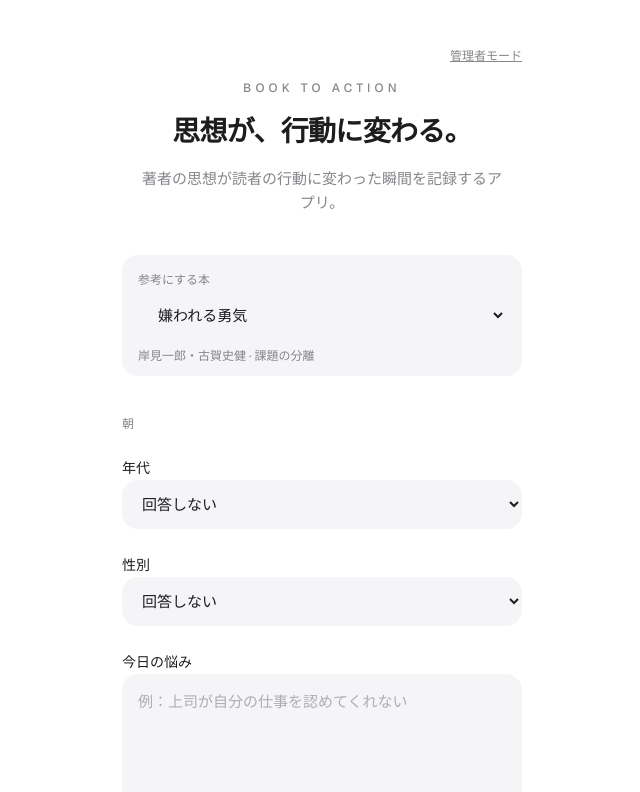
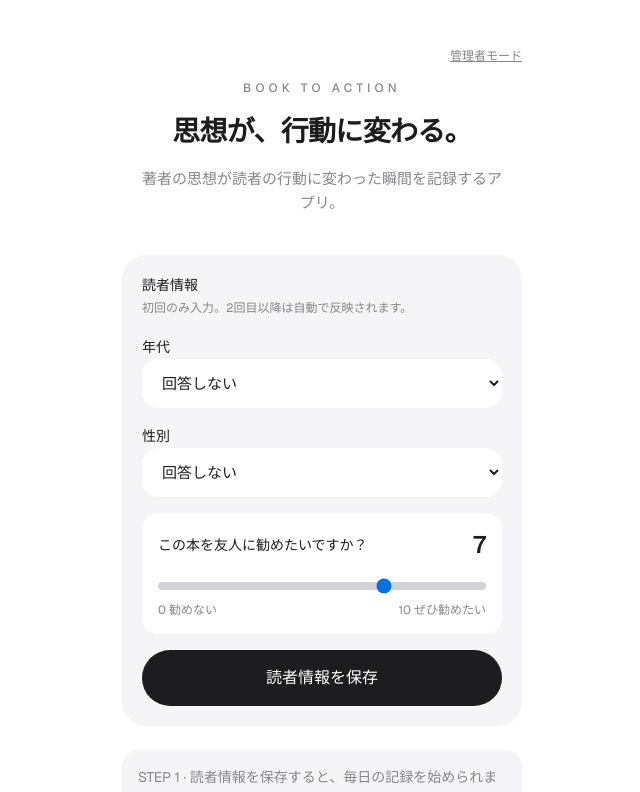
Before and after one commit to takuroonishi/book-to-action, a Next.js app: page / in a window 1280 px wide. Shown: the top 792 px of the page, without its empty margins (318-958 px from the left). Built offline with nearby package versions, Linux system fonts and the light colour scheme.

Commit message:
improve reader profile and recommendation

```diff
--- a/app/page.tsx
+++ b/app/page.tsx
@@ -23,15 +23,15 @@ import {
   loadDailyRecords,
   type DailyRecord,
 } from "@/lib/daily-records";
+import { insertReaderFeedback } from "@/lib/reader-feedback";
 import {
-  insertReaderFeedback,
-  AGE_GROUP_OPTIONS,
-  GENDER_OPTIONS,
-  type AgeGroup,
-  type Gender,
-} from "@/lib/reader-feedback";
+  loadReaderProfile,
+  saveReaderProfile,
+  type ReaderProfile,
+} from "@/lib/reader-profile";
 import { isSupabaseConfigured } from "@/lib/supabase/client";
 import { ReaderFeedbackDashboard } from "@/components/ReaderFeedbackDashboard";
+import { ReaderProfileSection } from "@/components/ReaderProfileSection";
 
 function getTodayKey() {
   return new Date().toISOString().slice(0, 10);
@@ -430,11 +430,11 @@ export default function Home() {
   const [morningScore, setMorningScore] = useState(8);
   const [eveningScore, setEveningScore] = useState(5);
   const [result, setResult] = useState<ThoughtResult | null>(null);
-  const [learning, setLearning] = useState("");
+  const [todayReflection, setTodayReflection] = useState("");
+  const [todayLearning, setTodayLearning] = useState("");
   const [messageToAuthor, setMessageToAuthor] = useState("");
-  const [recommendScore, setRecommendScore] = useState(7);
-  const [ageGroup, setAgeGroup] = useState<AgeGroup>("回答しない");
-  const [gender, setGender] = useState<Gender>("回答しない");
+  const [readerProfile, setReaderProfile] = useState<ReaderProfile | null>(null);
+  const [isEditingProfile, setIsEditingProfile] = useState(false);
   const [agreedToFeedbackUse, setAgreedToFeedbackUse] = useState(false);
   const [error, setError] = useState("");
   const [saveMessage, setSaveMessage] = useState("");
@@ -457,13 +457,29 @@ export default function Home() {
 
   useEffect(() => {
     const loadedCustomBooks = loadCustomBooks();
+    const loadedProfile = loadReaderProfile();
     setCustomBooks(loadedCustomBooks);
     setRecords(loadDailyRecords());
     setSelectedBookId(loadSelectedBookId(loadedCustomBooks));
+    setReaderProfile(loadedProfile);
+    setIsEditingProfile(!loadedProfile);
   }, [todayKey]);
+
+  function handleSaveProfile(profile: ReaderProfile) {
+    saveReaderProfile(profile);
+    setReaderProfile(profile);
+    setIsEditingProfile(false);
+  }
 
   function handleConvert(event: FormEvent<HTMLFormElement>) {
     event.preventDefault();
+
+    if (!readerProfile) {
+      setError("先に読者情報を保存してください。");
+      setIsEditingProfile(true);
+      setResult(null);
+      return;
+    }
 
     if (!worry.trim()) {
       setError("今日の悩みを入力してください。");
@@ -474,9 +490,9 @@ export default function Home() {
     setError("");
     setResult(generateThoughtResult(selectedBookId, worry, customBooks));
     setEveningScore(5);
-    setLearning("");
+    setTodayReflection("");
+    setTodayLearning("");
     setMessageToAuthor("");
-    setRecommendScore(7);
     setAgreedToFeedbackUse(false);
     setSaveMessage("");
     setSaveError("");
@@ -485,9 +501,9 @@ export default function Home() {
   function handleEdit() {
     setResult(null);
     setEveningScore(5);
-    setLearning("");
+    setTodayReflection("");
+    setTodayLearning("");
     setMessageToAuthor("");
-    setRecommendScore(7);
     setAgreedToFeedbackUse(false);
     setSaveMessage("");
     setSaveError("");
@@ -499,10 +515,12 @@ export default function Home() {
     setWorry("");
     setMorningScore(8);
     setEveningScore(5);
-    setLearning("");
+    setTodayReflection("");
+    setTodayLearning("");
     setMessageToAuthor("");
-    setRecommendScore(7);
     setAgreedToFeedbackUse(false);
+    setSaveMessage("");
+    setSaveError("");
     setError("");
   }
 
@@ -511,9 +529,22 @@ export default function Home() {
       return;
     }
 
-    if (!learning.trim()) {
+    if (!readerProfile) {
+      setSaveMessage("");
+      setSaveError("先に読者情報を保存してください。");
+      setIsEditingProfile(true);
+      return;
+    }
+
+    if (!todayReflection.trim()) {
       setSaveError("");
-      setSaveMessage("今日の学びを入力してください。");
+      setSaveMessage("振り返りを入力してください。");
+      return;
+    }
+
+    if (!todayLearning.trim()) {
+      setSaveError("");
+      setSaveMessage("学びを入力してください。");
       return;
     }
 
@@ -539,8 +570,9 @@ export default function Home() {
 
     try {
       await insertReaderFeedback({
-        ageGroup,
-        gender,
+        ageGroup: readerProfile.ageGroup,
+        gender: readerProfile.gender,
+        recommendScore: readerProfile.recommendScore,
         bookId: activeBook.id,
         bookTitle: activeBook.title,
         bookAuthor: activeBook.author,
@@ -550,9 +582,9 @@ export default function Home() {
         todayAction: result.todayAction,
         eveningScore,
         improvementRate,
-        learning: learning.trim(),
+        todayReflection: todayReflection.trim(),
+        todayLearning: todayLearning.trim(),
         messageToAuthor: messageToAuthor.trim(),
-        recommendScore,
       });
 
       const record = appendDailyRecord({
@@ -568,7 +600,7 @@ export default function Home() {
         morningScore,
         eveningScore,
         improvementRate,
-        learning: learning.trim(),
+        learning: todayLearning.trim(),
       });
 
       setRecords([record, ...records]);
@@ -578,9 +610,9 @@ export default function Home() {
       setMorningScore(8);
       setEveningScore(5);
       setResult(null);
-      setLearning("");
+      setTodayReflection("");
+      setTodayLearning("");
       setMessageToAuthor("");
-      setRecommendScore(7);
       setAgreedToFeedbackUse(false);
     } catch (err) {
       setSaveMessage("");
@@ -654,6 +686,29 @@ export default function Home() {
           />
         ) : (
           <>
+            <ReaderProfileSection
+              profile={readerProfile}
+              isEditing={isEditingProfile}
+              onEdit={() => setIsEditingProfile(true)}
+              onCancelEdit={() => setIsEditingProfile(false)}
+              onSave={handleSaveProfile}
+            />
+
+            {!readerProfile ? (
+              <p className="mt-6 rounded-2xl bg-[#f5f5f7] px-4 py-4 text-sm leading-relaxed text-[#86868b]">
+                STEP 1 · 読者情報を保存すると、毎日の記録を始められます。
+              </p>
+            ) : (
+              <p className="mt-6 text-sm text-[#86868b]">
+                STEP 2 · 毎日の悩みと行動を記録
+              </p>
+            )}
+
+            <div
+              className={`mt-6 space-y-6 ${
+                !readerProfile ? "pointer-events-none opacity-40" : ""
+              }`}
+            >
             {!result ? (
               <BookSelector
                 books={allBooks}
@@ -663,48 +718,10 @@ export default function Home() {
             ) : null}
 
             {!result ? (
-              <form onSubmit={handleConvert} className="mt-10 space-y-6">
+              <form onSubmit={handleConvert} className="space-y-6">
                 <p className="text-xs font-medium tracking-widest text-[#86868b]">
                   朝
                 </p>
-
-                <label htmlFor="age-group" className="block space-y-3">
-                  <span className="text-sm font-medium text-[#1d1d1f]">年代</span>
-                  <select
-                    id="age-group"
-                    name="ageGroup"
-                    value={ageGroup}
-                    onChange={(event) =>
-                      setAgeGroup(event.target.value as AgeGroup)
-                    }
-                    className={selectClassName}
-                  >
-                    {AGE_GROUP_OPTIONS.map((option) => (
-                      <option key={option} value={option}>
-                        {option}
-                      </option>
-                    ))}
-                  </select>
-                </label>
-
-                <label htmlFor="gender" className="block space-y-3">
-                  <span className="text-sm font-medium text-[#1d1d1f]">性別</span>
-                  <select
-                    id="gender"
-                    name="gender"
-                    value={gender}
-                    onChange={(event) =>
-                      setGender(event.target.value as Gender)
-                    }
-                    className={selectClassName}
-                  >
-                    {GENDER_OPTIONS.map((option) => (
-                      <option key={option} value={option}>
-                        {option}
-                      </option>
-                    ))}
-                  </select>
-                </label>
 
                 <label htmlFor="worry" className="block space-y-3">
                   <span className="text-sm font-medium text-[#1d1d1f]">
@@ -832,16 +849,32 @@ export default function Home() {
                     onChange={setEveningScore}
                   />
 
-                  <label htmlFor="learning" className="block space-y-3">
+                  <label htmlFor="today-reflection" className="block space-y-3">
                     <span className="text-sm font-medium text-[#1d1d1f]">
-                      今日の学び
+                      振り返り
                     </span>
                     <textarea
-                      id="learning"
+                      id="today-reflection"
                       rows={4}
-                      value={learning}
-                      onChange={(event) => setLearning(event.target.value)}
-                      placeholder="例：相手の反応より、自分の行動に集中できる"
+                      value={todayReflection}
+                      onChange={(event) =>
+                        setTodayReflection(event.target.value)
+                      }
+                      placeholder="例：今日は相手の反応より、自分の行動に集中できた"
+                      className={textareaClassName}
+                    />
+                  </label>
+
+                  <label htmlFor="today-learning" className="block space-y-3">
+                    <span className="text-sm font-medium text-[#1d1d1f]">
+                      学び
+                    </span>
+                    <textarea
+                      id="today-learning"
+                      rows={4}
+                      value={todayLearning}
+                      onChange={(event) => setTodayLearning(event.target.value)}
+                      placeholder="例：課題の分離を意識すると、気持ちが楽になる"
                       className={textareaClassName}
                     />
                   </label>
@@ -861,17 +894,6 @@ export default function Home() {
                       className={textareaClassName}
                     />
                   </label>
-
-                  <ScoreSlider
-                    id="recommend-score"
-                    label="この本を友人に勧めたいですか？"
-                    value={recommendScore}
-                    onChange={setRecommendScore}
-                    min={0}
-                    max={10}
-                    hintLeft="0 勧めない"
-                    hintRight="10 ぜひ勧めたい"
-                  />
 
                   <p className="text-xs leading-relaxed text-[#86868b]">
                     {feedbackNoticeText}
@@ -924,6 +946,7 @@ export default function Home() {
             ) : null}
 
             <HistoryList records={records} />
+            </div>
 
             <footer className="mt-20 text-center">
               <p className="text-sm leading-loose text-[#86868b]">
--- /dev/null
+++ b/components/ReaderProfileSection.tsx
@@ -0,0 +1,168 @@
+"use client";
+
+import { useEffect, useState } from "react";
+import {
+  AGE_GROUP_OPTIONS,
+  GENDER_OPTIONS,
+  type AgeGroup,
+  type Gender,
+} from "@/lib/reader-feedback";
+import type { ReaderProfile } from "@/lib/reader-profile";
+
+const selectClassName =
+  "w-full rounded-2xl bg-white px-4 py-3.5 text-[15px] text-[#1d1d1f] transition focus:bg-[#ebebef] focus:outline-none";
+
+type ReaderProfileSectionProps = {
+  profile: ReaderProfile | null;
+  isEditing: boolean;
+  onEdit: () => void;
+  onCancelEdit: () => void;
+  onSave: (profile: ReaderProfile) => void;
+};
+
+export function ReaderProfileSection({
+  profile,
+  isEditing,
+  onEdit,
+  onCancelEdit,
+  onSave,
+}: ReaderProfileSectionProps) {
+  const [ageGroup, setAgeGroup] = useState<AgeGroup>("回答しない");
+  const [gender, setGender] = useState<Gender>("回答しない");
+  const [recommendScore, setRecommendScore] = useState(7);
+
+  useEffect(() => {
+    if (!profile) {
+      return;
+    }
+
+    setAgeGroup(profile.ageGroup);
+    setGender(profile.gender);
+    setRecommendScore(profile.recommendScore);
+  }, [profile]);
+
+  function handleSave() {
+    onSave({
+      ageGroup,
+      gender,
+      recommendScore,
+    });
+  }
+
+  const showForm = isEditing || !profile;
+
+  return (
+    <section className="rounded-3xl bg-[#f5f5f7] px-5 py-5">
+      <div className="flex items-start justify-between gap-3">
+        <div>
+          <p className="text-sm font-medium text-[#1d1d1f]">読者情報</p>
+          {!profile ? (
+            <p className="mt-1 text-xs leading-relaxed text-[#86868b]">
+              初回のみ入力。2回目以降は自動で反映されます。
+            </p>
+          ) : null}
+        </div>
+        {profile && !isEditing ? (
+          <button
+            type="button"
+            onClick={onEdit}
+            className="shrink-0 text-sm text-[#0071e3]"
+          >
+            編集する
+          </button>
+        ) : null}
+      </div>
+
+      {!showForm && profile ? (
+        <p className="mt-3 text-[15px] text-[#1d1d1f]">
+          {profile.ageGroup} / {profile.gender} / おすすめ度{" "}
+          {profile.recommendScore}
+        </p>
+      ) : (
+        <div className="mt-4 space-y-4">
+          <label htmlFor="profile-age-group" className="block space-y-2">
+            <span className="text-sm font-medium text-[#1d1d1f]">年代</span>
+            <select
+              id="profile-age-group"
+              value={ageGroup}
+              onChange={(event) =>
+                setAgeGroup(event.target.value as AgeGroup)
+              }
+              className={selectClassName}
+            >
+              {AGE_GROUP_OPTIONS.map((option) => (
+                <option key={option} value={option}>
+                  {option}
+                </option>
+              ))}
+            </select>
+          </label>
+
+          <label htmlFor="profile-gender" className="block space-y-2">
+            <span className="text-sm font-medium text-[#1d1d1f]">性別</span>
+            <select
+              id="profile-gender"
+              value={gender}
+              onChange={(event) => setGender(event.target.value as Gender)}
+              className={selectClassName}
+            >
+              {GENDER_OPTIONS.map((option) => (
+                <option key={option} value={option}>
+                  {option}
+                </option>
+              ))}
+            </select>
+          </label>
+
+          <div className="space-y-3 rounded-2xl bg-white px-4 py-4">
+            <div className="flex items-center justify-between">
+              <label
+                htmlFor="profile-recommend-score"
+                className="text-sm font-medium text-[#1d1d1f]"
+              >
+                この本を友人に勧めたいですか？
+              </label>
+              <span className="text-2xl font-semibold text-[#1d1d1f]">
+                {recommendScore}
+              </span>
+            </div>
+            <input
+              id="profile-recommend-score"
+              type="range"
+              min={0}
+              max={10}
+              value={recommendScore}
+              onChange={(event) =>
+                setRecommendScore(Number(event.target.value))
+              }
+              className="h-2 w-full cursor-pointer appearance-none rounded-full bg-[#d2d2d7] accent-[#0071e3]"
+            />
+            <div className="flex justify-between text-xs text-[#86868b]">
+              <span>0 勧めない</span>
+              <span>10 ぜひ勧めたい</span>
+            </div>
+          </div>
+
+          <div className="grid grid-cols-1 gap-3">
+            <button
+              type="button"
+              onClick={handleSave}
+              className="min-h-[52px] rounded-full bg-[#1d1d1f] px-6 py-4 text-base font-medium text-white"
+            >
+              読者情報を保存
+            </button>
+            {profile ? (
+              <button
+                type="button"
+                onClick={onCancelEdit}
+                className="min-h-[52px] rounded-full border border-[#d2d2d7] bg-white px-6 py-4 text-base font-medium text-[#1d1d1f]"
+              >
+                キャンセル
+              </button>
+            ) : null}
+          </div>
+        </div>
+      )}
+    </section>
+  );
+}
--- /dev/null
+++ b/lib/reader-profile.ts
@@ -0,0 +1,43 @@
+import type { AgeGroup, Gender } from "@/lib/reader-feedback";
+
+export type ReaderProfile = {
+  ageGroup: AgeGroup;
+  gender: Gender;
+  recommendScore: number;
+};
+
+export const READER_PROFILE_KEY = "book-to-action-reader-profile";
+
+export function loadReaderProfile(): ReaderProfile | null {
+  if (typeof window === "undefined") {
+    return null;
+  }
+
+  try {
+    const stored = localStorage.getItem(READER_PROFILE_KEY);
+    if (!stored) {
+      return null;
+    }
+
+    const parsed = JSON.parse(stored) as ReaderProfile;
+    if (
+      !parsed?.ageGroup ||
+      !parsed?.gender ||
+      typeof parsed.recommendScore !== "number"
+    ) {
+      return null;
+    }
+
+    return parsed;
+  } catch {
+    return null;
+  }
+}
+
+export function saveReaderProfile(profile: ReaderProfile) {
+  localStorage.setItem(READER_PROFILE_KEY, JSON.stringify(profile));
+}
+
+export function hasReaderProfile() {
+  return loadReaderProfile() !== null;
+}
```
Also changed, not shown: components/ReaderFeedbackDashboard.tsx (+16 -10 lines), lib/reader-feedback.ts (+6 -3 lines), lib/supabase/database.types.ts (+5 -2 lines), 2 other files (tests, documents, lock files or other folders).
